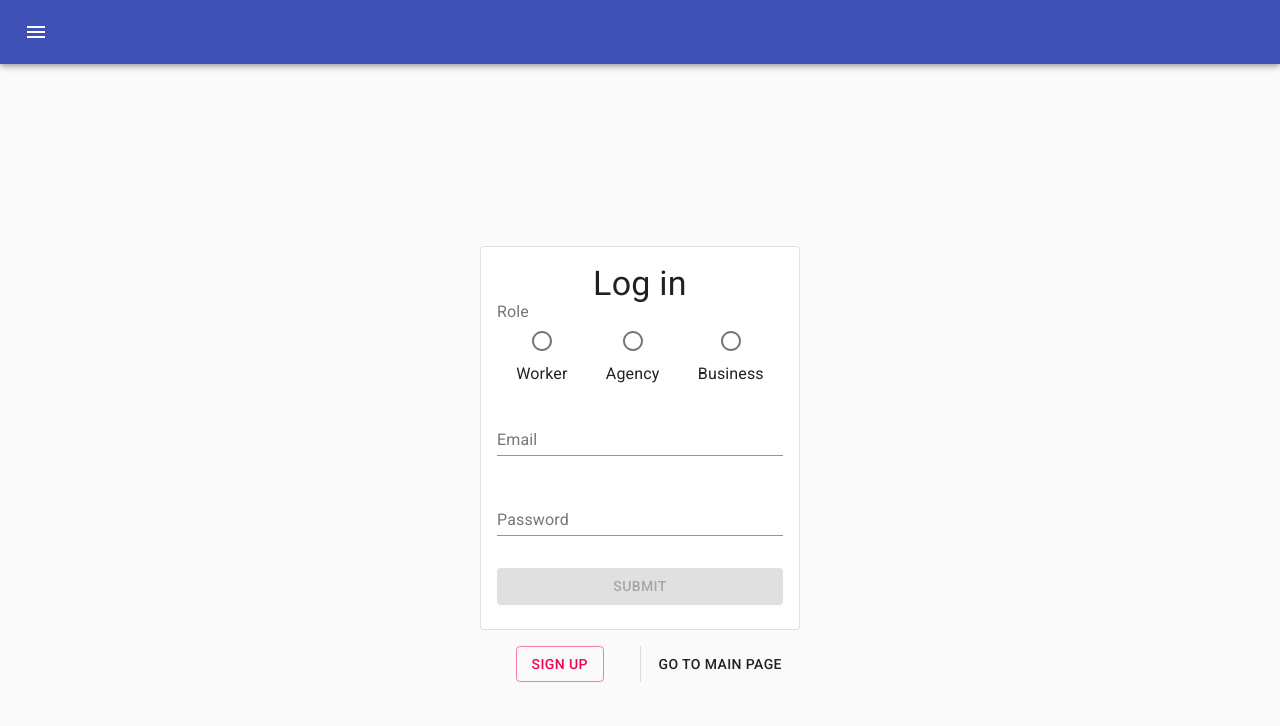
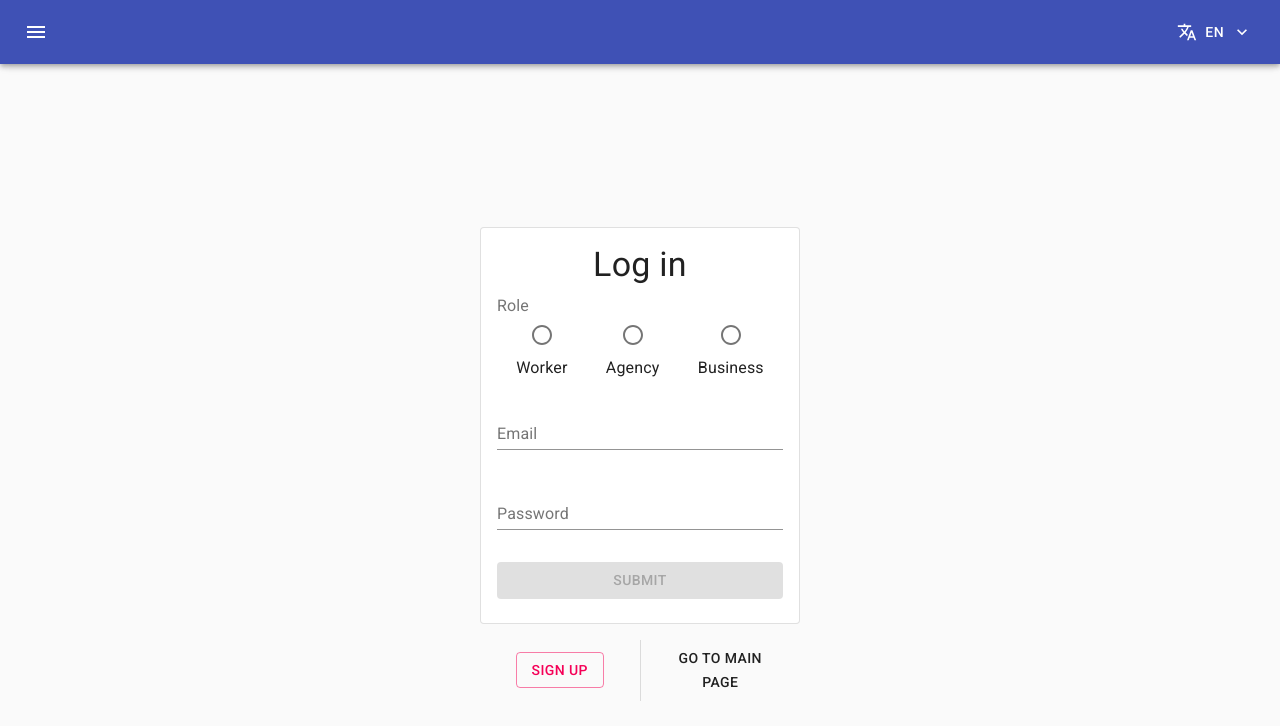
Before and after one commit to tommitah/innoFrontend, a React (Create React App) app: page / in a window 1280 px wide. Shown: the top 726 px of the page. Built offline with nearby package versions, Linux system fonts and the light colour scheme; what i18next-xhr-backend would draw is missing.

Commit message:
Improved language change, and fixed tests

```diff
--- a/src/components/AppBar.js
+++ b/src/components/AppBar.js
@@ -1,12 +1,27 @@
 import React from 'react'
 import PropTypes from 'prop-types'
+import i18n, { getCurrentLocale } from '../i18nextInit'
 
 import {
   AppBar as MUIAppBar,
   IconButton,
   Toolbar,
+  makeStyles,
+  Button,
+  Menu,
+  MenuItem
 } from '@material-ui/core'
-import { Menu as MenuIcon } from '@material-ui/icons'
+import {
+  Menu as MenuIcon,
+  Translate as TranslateIcon,
+  ExpandMore as ExpandMoreIcon
+} from '@material-ui/icons'
+
+const useStyles = makeStyles(() => ({
+  grow: {
+    flexGrow: 1,
+  }
+}))
 
 /**
  * AppBar component, works as header for the whole page.
@@ -18,6 +33,14 @@ import { Menu as MenuIcon } from '@material-ui/icons'
  * <AppBar handleDrawer={...} />
  */
 const AppBar = ({ handleDrawer }) => {
+  const classes = useStyles()
+  const [anchorEl, setAnchorEl] = React.useState(null)
+
+  const changeLanguage = (lng) => {
+    i18n.changeLanguage(lng)
+    setAnchorEl(null)
+  }
+
   return (
     <MUIAppBar position="fixed">
       <Toolbar>
@@ -28,6 +51,22 @@ const AppBar = ({ handleDrawer }) => {
           onClick={handleDrawer}>
           <MenuIcon />
         </IconButton>
+        <div className={classes.grow} />
+        <Button
+          color="inherit"
+          startIcon={<TranslateIcon />}
+          endIcon={<ExpandMoreIcon />}
+          onClick={(event) => setAnchorEl(event.currentTarget)}>
+          {getCurrentLocale()}
+        </Button>
+        <Menu
+          anchorEl={anchorEl}
+          keepMounted
+          open={Boolean(anchorEl)}
+          onClose={() => setAnchorEl(null)}>
+          <MenuItem onClick={() => changeLanguage('en')}>English</MenuItem>
+          <MenuItem onClick={() => changeLanguage('fi')}>Suomi</MenuItem>
+        </Menu>
       </Toolbar>
     </MUIAppBar>
   )
--- a/src/components/Drawer.js
+++ b/src/components/Drawer.js
@@ -2,11 +2,9 @@ import React from 'react'
 import { Link } from 'react-router-dom'
 import PropTypes from 'prop-types'
 import { useDispatch } from 'react-redux'
+import { useTranslation } from 'react-i18next'
 
 import { logout } from '../_actions/userActions'
-
-import i18n from '../i18nextInit'
-import { useTranslation } from 'react-i18next'
 
 import {
   Divider,
@@ -53,11 +51,7 @@ const useStyles = makeStyles((theme) => ({
 const Drawer = ({ open, handleDrawer, loggedIn }) => {
   const classes = useStyles()
   const dispatch = useDispatch()
-
   const { t } = useTranslation()
-  const changeLanguage = (lng) => {
-    i18n.changeLanguage(lng)
-  }
 
   return (
     <MUIDrawer
@@ -72,7 +66,7 @@ const Drawer = ({ open, handleDrawer, loggedIn }) => {
             <IconButton onClick={handleDrawer}>
               <ChevronLeft />
             </IconButton>
-          </div >
+          </div>
           <div onClick={handleDrawer}>
             <Divider />
             <List disablePadding>
@@ -90,10 +84,6 @@ const Drawer = ({ open, handleDrawer, loggedIn }) => {
           </div>
         </div>
         <div onClick={handleDrawer}>
-          <button onClick={() => changeLanguage('fi')}>fi</button>
-          <button onClick={() => changeLanguage('en')}>en</button>
-        </div>
-        <div>
           <Divider />
           {loggedIn ?
             <ListItem button onClick={() => dispatch(logout())}>
--- a/src/components/LandingPage/LogInForm.js
+++ b/src/components/LandingPage/LogInForm.js
@@ -22,7 +22,7 @@ const LogInForm = ({ loggingIn, handleSubmit }) => {
   return (
     <Card variant="outlined">
       <CardContent>
-        <Typography align="center" variant="h4">
+        <Typography align="center" variant="h4" gutterBottom>
           {t('log_in')}
         </Typography>
         <Formik
--- a/src/components/LandingPage/SignUpForm.js
+++ b/src/components/LandingPage/SignUpForm.js
@@ -20,7 +20,7 @@ const SignUpForm = ({ loggingIn, handleSubmit }) => {
   return (
     <Card variant="outlined">
       <CardContent>
-        <Typography align="center" variant="h4">
+        <Typography align="center" variant="h4" gutterBottom>
           {t('sign_up')}
         </Typography>
         <Formik
--- a/src/components/LandingPage/index.js
+++ b/src/components/LandingPage/index.js
@@ -53,7 +53,7 @@ const LandingPage = () => {
         style={{ textAlign: 'center' }}
         container
         alignItems="center">
-        <Grid item xs>
+        <Grid item xs style={{ padding: '0 1em' }}>
           <Button
             variant="outlined"
             color="secondary"
@@ -62,7 +62,7 @@ const LandingPage = () => {
           </Button>
         </Grid>
         <Divider flexItem orientation="vertical" />
-        <Grid item xs>
+        <Grid item xs style={{ padding: '0 1em' }}>
           <Button component={RouterLink} to="/home">
             {t('main_page')}
           </Button>
--- a/src/i18nextInit.js
+++ b/src/i18nextInit.js
@@ -38,4 +38,8 @@ i18n
     }
   })
 
+export const getCurrentLocale = () => {
+  return i18n.languages[0]
+}
+
 export default i18n
```
Also changed, not shown: 2 other files (tests, documents, lock files or other folders).
